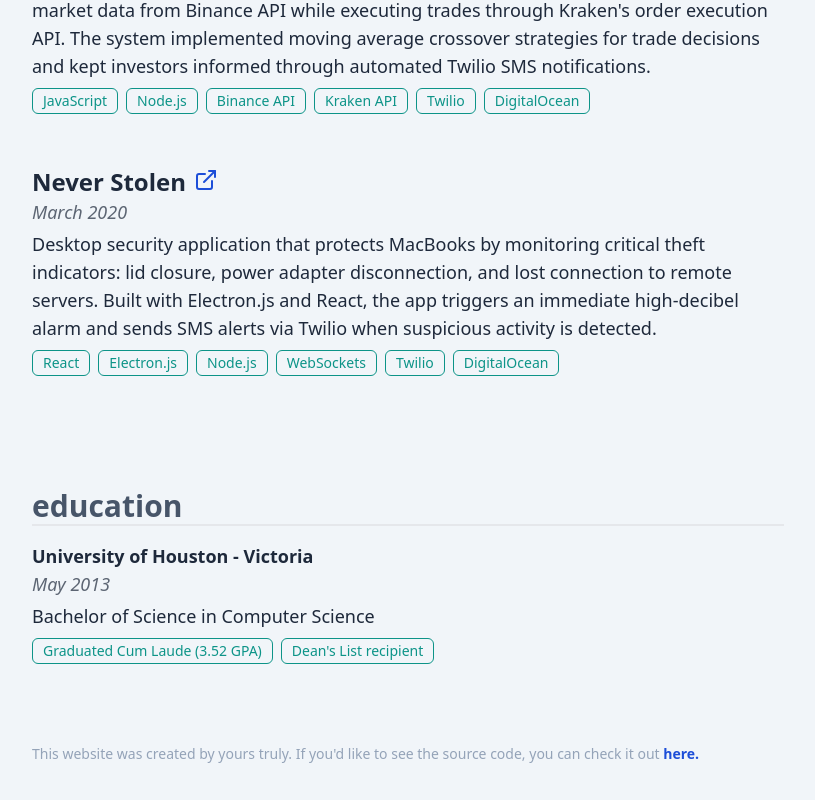
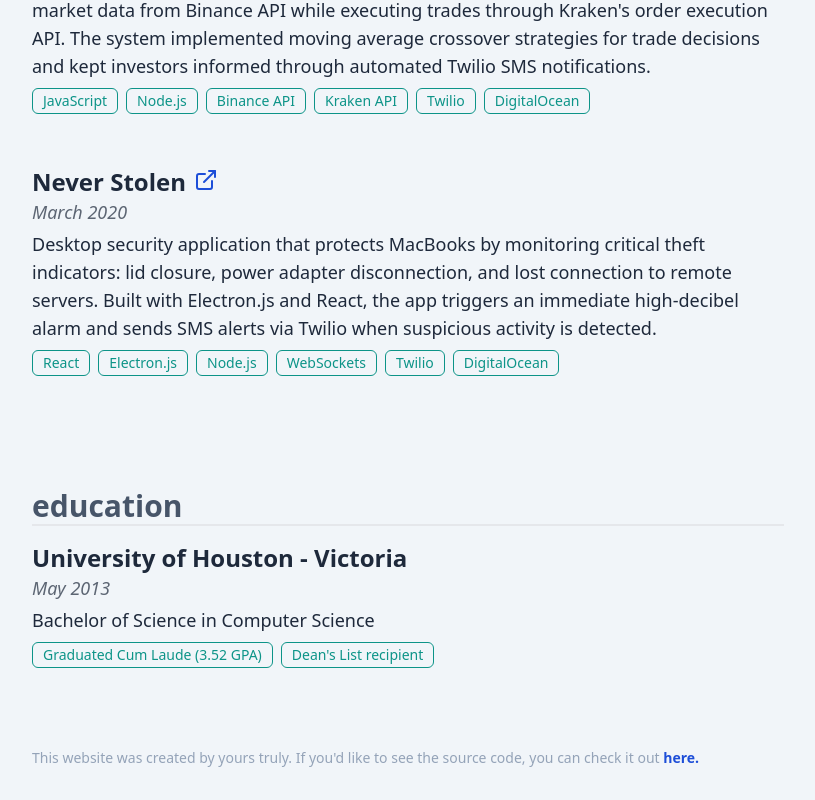
Before and after one commit to thechori/ryanteodoro.com-v2-frontend, a React (Vite) app: page / in a window 1280 px wide. Shown: the part 5872-6672 px from the top of the page, without its empty margins (424-1239 px from the left). Built offline with nearby package versions, Linux system fonts and the light colour scheme.

Commit message:
bump size of education institution name

```diff
--- a/src/components/education/index.tsx
+++ b/src/components/education/index.tsx
@@ -6,7 +6,7 @@ const Education = () => (
 
     <div className="mb-4">
       <div className="">
-        <div className="font-semibold pr-1">
+        <div className="font-bold text-2xl pr-1">
           University of Houston - Victoria
         </div>
         <div className="opacity-70 italic pb-1">May 2013</div>
```
